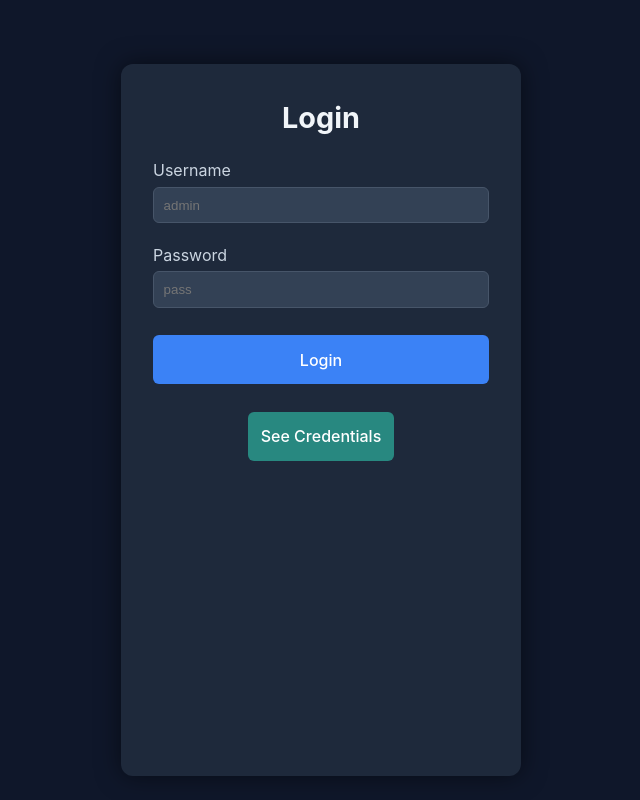
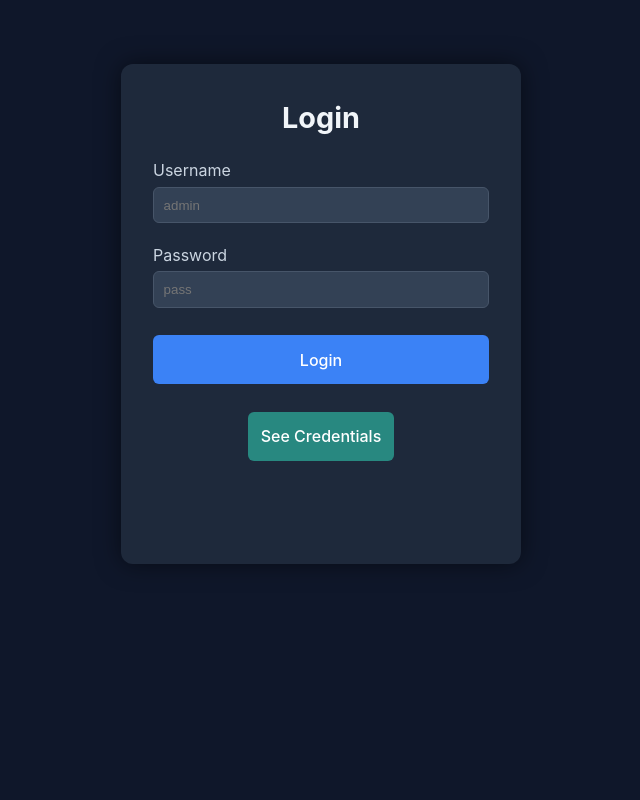
Before and after one commit to hsen9601/budget-tracker, a Next.js app: page / in a window 1280 px wide. Shown: the whole page, without its empty margins (319-959 px from the left). Built offline with nearby package versions, Linux system fonts and the light colour scheme; no server answers.

Commit message:
gitlog: adjusted height for Login-Screen

```diff
--- a/app/page.tsx
+++ b/app/page.tsx
@@ -117,6 +117,7 @@ export default function Login() {
           alignItems: "center",
           marginTop: "5vh",
           gap: "1.2rem",
+          maxHeight: "500px",
         }}
       >
         <h1
```
